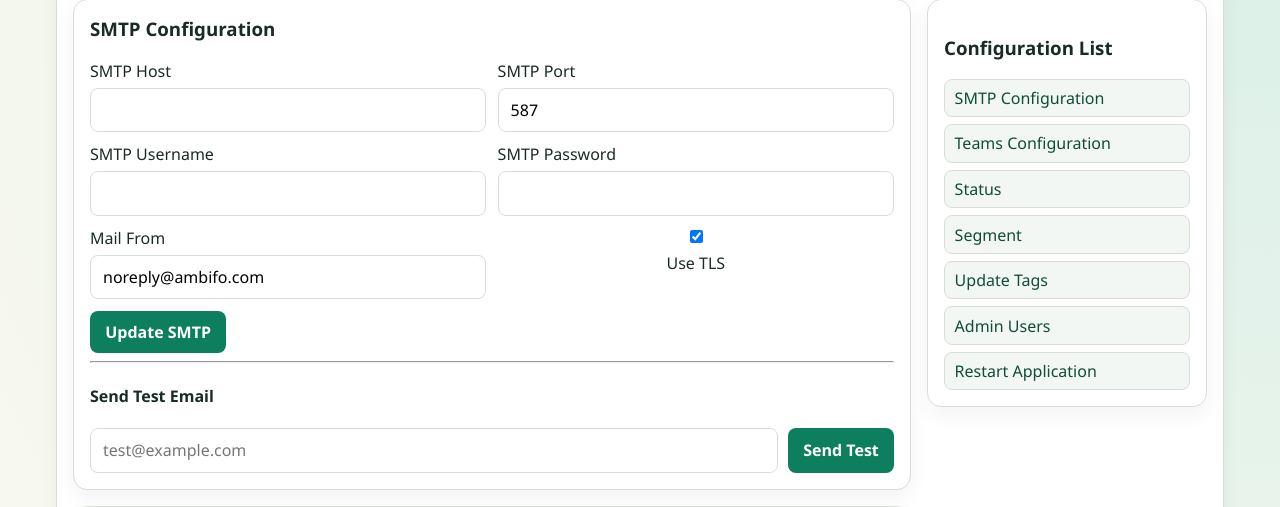
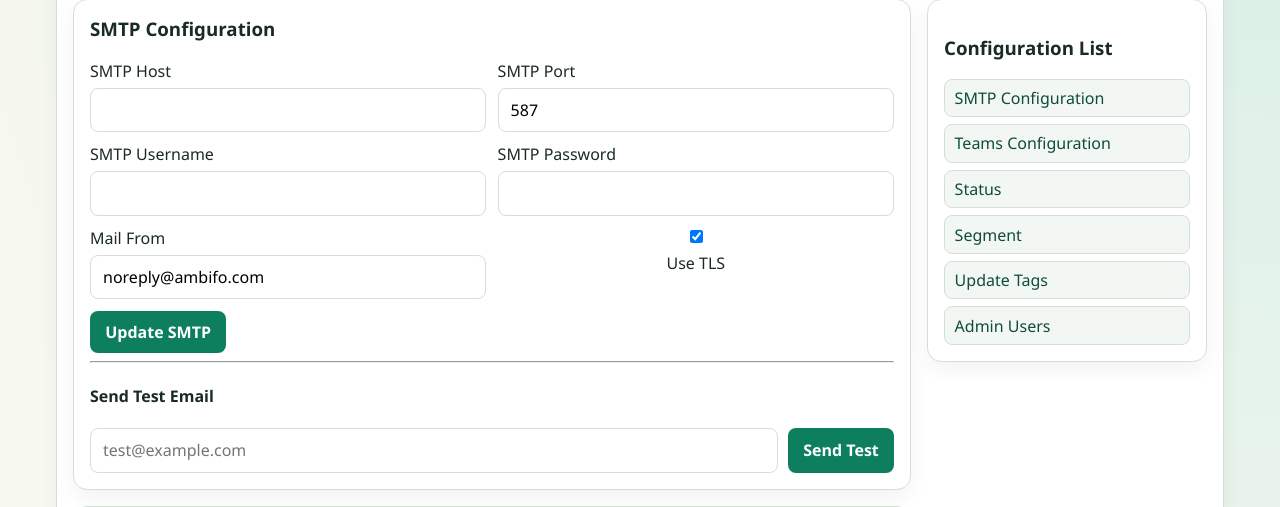
Before and after one commit to suraj202923/ambifo-cms, a Flask app: page /configuration in a window 1280 px wide. Shown: the part 243-750 px from the top of the page. Run offline with Flask 3, Linux system fonts and the light colour scheme; a user stored in the database is signed in; data comes from the database, SQL or seed files in the repository; data that the repository does not hold is empty; some libraries are stand-ins or nearby versions.

Commit message:
Disable app restart actions and remove restart UI

```diff
--- a/app/routes.py
+++ b/app/routes.py
@@ -5,8 +5,6 @@ import io
 import os
 from pathlib import Path
 import secrets
-import signal
-import threading
 
 from flask import (
     Blueprint,
@@ -191,13 +189,6 @@ def _generate_access_key(length=8):
 
 def _is_gathering_request_expired(request_record):
     return bool(request_record.expires_at and datetime.utcnow() > request_record.expires_at)
-
-
-def _request_process_restart(delay_seconds=1.0):
-    """Restart the full service process (Gunicorn master on Render)."""
-    master_pid = os.getppid()
-    target_pid = master_pid if master_pid and master_pid > 1 else os.getpid()
-    threading.Timer(delay_seconds, lambda: os.kill(target_pid, signal.SIGTERM)).start()
 
 
 @crm_bp.before_app_request
@@ -1872,8 +1863,7 @@ def configuration():
                 flash("Admin user added.", "success")
 
         elif action == "restart_app":
-            _request_process_restart()
-            flash("Restart requested. The service should come back in a few seconds.", "success")
+            flash("Restart is disabled. Save actions now apply settings without restarting the service.", "error")
 
         return redirect(url_for("crm.configuration"))
 
--- a/app/templates/configuration.html
+++ b/app/templates/configuration.html
@@ -139,14 +139,6 @@
         </div>
       </section>
 
-      <section class="panel config-card mobile-collapsible" id="restart-config">
-        <h3>Restart Application</h3>
-        <p class="hint">Use this after changing startup-level settings (for example database connection in appsettings.json).</p>
-        <form method="post" onsubmit="return confirm('Restart application now? Current active requests may be interrupted.');">
-          <input type="hidden" name="action" value="restart_app">
-          <button class="btn btn-danger" type="submit">Restart App</button>
-        </form>
-      </section>
     </div>
 
     <aside class="panel config-right">
@@ -158,7 +150,6 @@
         <a href="#segment-config">Segment</a>
         <a href="#update-tags-config">Update Tags</a>
         <a href="#admin-users-config">Admin Users</a>
-        <a href="#restart-config">Restart Application</a>
       </div>
     </aside>
   </div>
```
